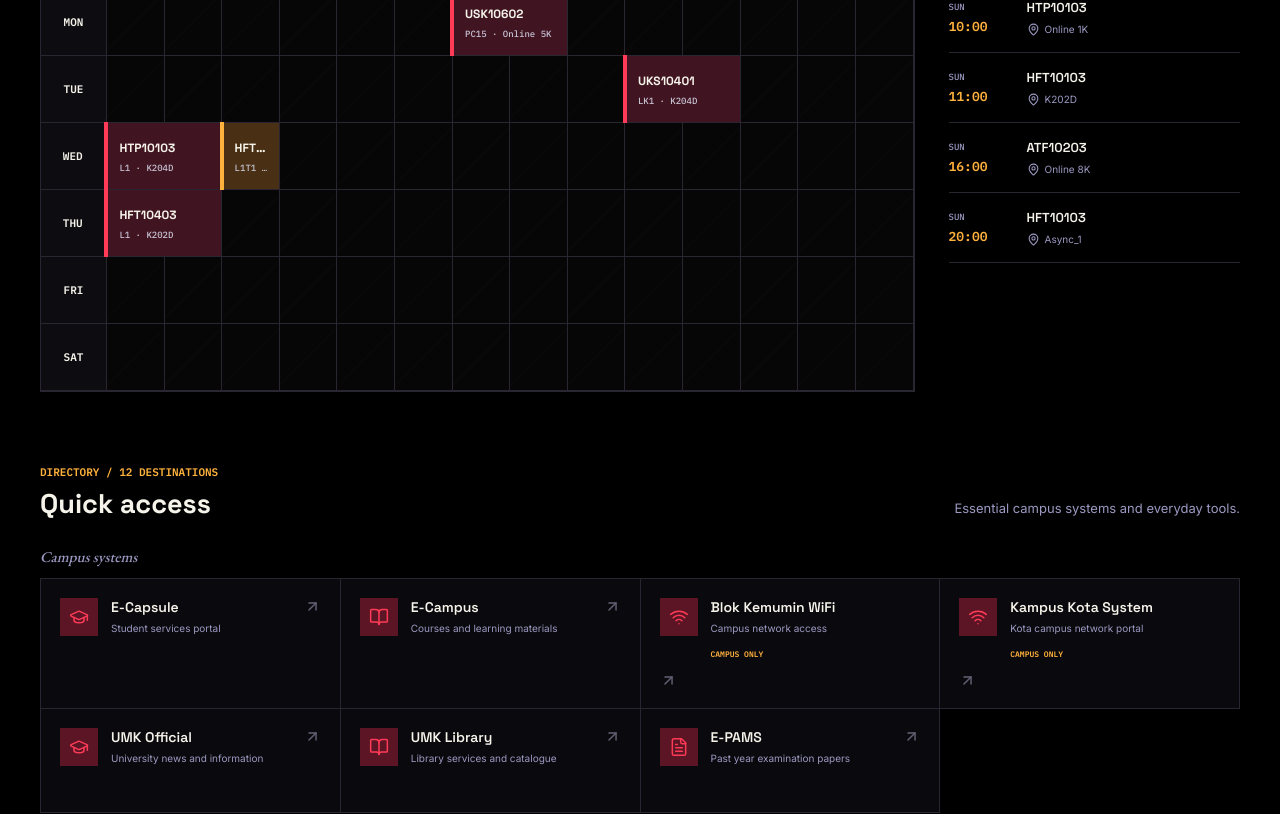
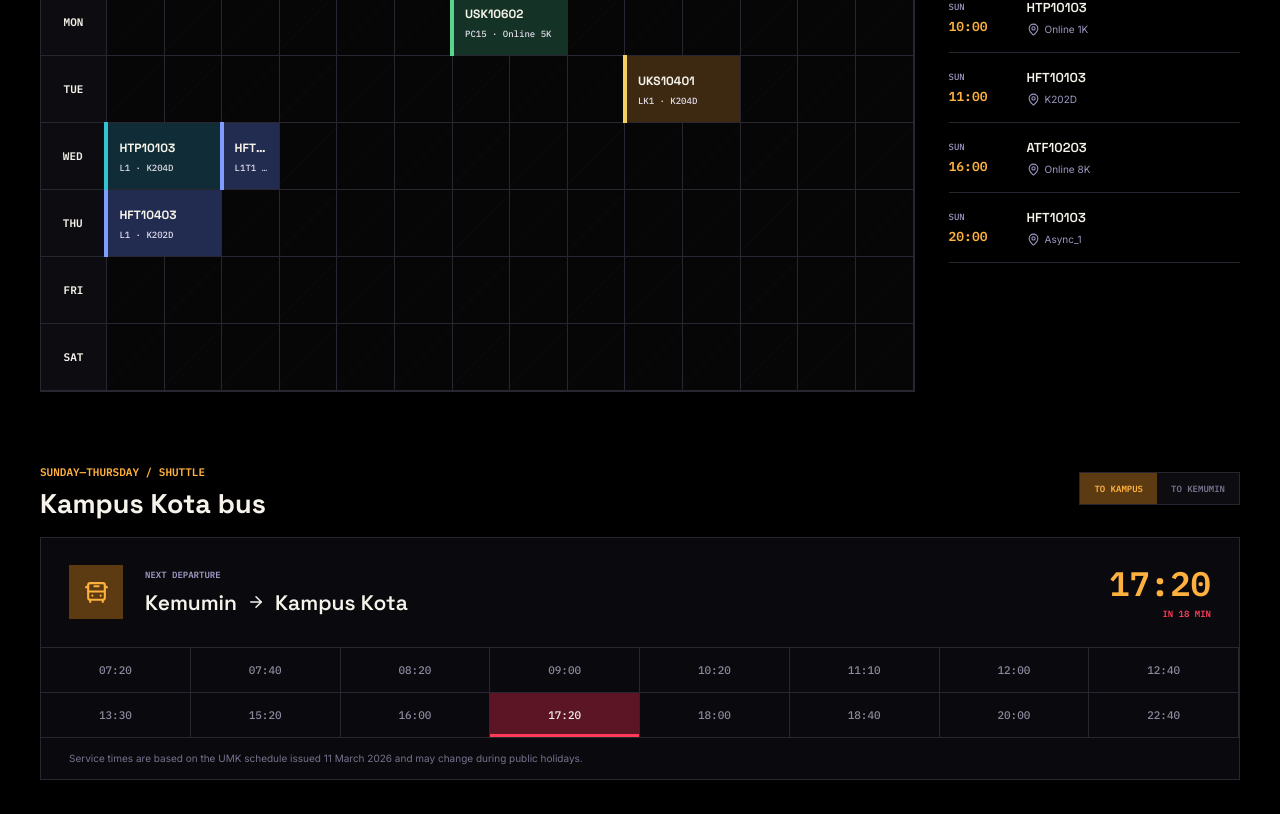
Before and after one commit to yongjern/UMKSystem, a Next.js app: page / in a window 1280 px wide. Shown: the part 580-1394 px from the top of the page. Built offline with nearby package versions, Linux system fonts and the light colour scheme; no server answers.

Commit message:
[core] Added bus timetable

```diff
--- a/src/components/dashboard.tsx
+++ b/src/components/dashboard.tsx
@@ -1,14 +1,24 @@
 "use client";
 
-import { ArrowUpRight, BookOpen, CalendarDays, Clock3, FileText, GraduationCap, MapPin, MessageCircle, Radio, Sparkles, Video, Wifi } from "lucide-react";
+import { ArrowRight, ArrowUpRight, BookOpen, BusFront, CalendarDays, Clock3, FileText, GraduationCap, MapPin, MessageCircle, MoonStar, Radio, Sparkles, Video, Wifi } from "lucide-react";
 import Image from "next/image";
 import { useEffect, useState } from "react";
 import { quickLinks, type QuickLink } from "@/data/links";
+import { busOperatingDays, busRoutes, type BusDirection } from "@/data/bus-schedule";
 import { classSchedule, dayNames, type ClassSession } from "@/data/schedule";
 import type { CalendarEvent } from "@/lib/calendar";
 
 const icons = { book: BookOpen, calendar: CalendarDays, campus: GraduationCap, file: FileText, message: MessageCircle, sparkles: Sparkles, video: Video, wifi: Wifi };
 const timeSlots = Array.from({ length: 14 }, (_, index) => index + 8);
+const courseColors: Record<string, { background: string; accent: string }> = {
+  UBI2022: { background: "#42220b", accent: "#ffb13d" },
+  HTP10103: { background: "#102d37", accent: "#35c2d1" },
+  HFT10103: { background: "#401421", accent: "#ff3b57" },
+  ATF10203: { background: "#2f2045", accent: "#b58cff" },
+  USK10602: { background: "#143326", accent: "#58d68d" },
+  UKS10401: { background: "#3d2912", accent: "#f5cf62" },
+  HFT10403: { background: "#222c51", accent: "#7f9cff" },
+};
 
 function formatHour(hour: number) {
   const wholeHour = Math.floor(hour);
@@ -44,6 +54,38 @@ function countdownLabel(now: Date, start: Date, end: Date) {
   const hours = Math.floor((totalMinutes % 1440) / 60);
   const minutes = totalMinutes % 60;
   return days > 0 ? `IN ${days}D ${hours}H` : `IN ${hours}H ${minutes}M`;
+}
+
+function isTomorrow(now: Date, date: Date) {
+  const tomorrow = new Date(now);
+  tomorrow.setDate(now.getDate() + 1);
+  return tomorrow.toDateString() === date.toDateString();
+}
+
+function getNextBus(now: Date, direction: BusDirection) {
+  const route = busRoutes.find((item) => item.direction === direction) ?? busRoutes[0];
+  for (let dayOffset = 0; dayOffset < 8; dayOffset += 1) {
+    const serviceDate = new Date(now);
+    serviceDate.setDate(now.getDate() + dayOffset);
+    if (!busOperatingDays.includes(serviceDate.getDay() as (typeof busOperatingDays)[number])) continue;
+    for (const departure of route.departures) {
+      const [hours, minutes] = departure.split(":").map(Number);
+      const departureDate = new Date(serviceDate);
+      departureDate.setHours(hours, minutes, 0, 0);
+      if (departureDate > now) return { route, departure, departureDate };
+    }
+  }
+  return null;
+}
+
+function busCountdown(now: Date, departure: Date) {
+  const totalMinutes = Math.max(0, Math.ceil((departure.getTime() - now.getTime()) / 60000));
+  const days = Math.floor(totalMinutes / 1440);
+  const hours = Math.floor((totalMinutes % 1440) / 60);
+  const minutes = totalMinutes % 60;
+  if (days > 0) return `${days}D ${hours}H`;
+  if (hours > 0) return `${hours}H ${minutes}M`;
+  return `${minutes} MIN`;
 }
 
 function QuickLinkCard({ link }: { link: QuickLink }) {
@@ -83,7 +125,8 @@ function Timetable() {
               const session = sessions.find((item) => item.start === hour);
               if (session) {
                 const span = session.end - session.start;
-                cells.push(<td className={`class-cell ${session.type.toLowerCase()}`} colSpan={span} key={`${day}-${hour}`}><strong>{session.code}</strong><span>{session.group} · {session.mode}</span></td>);
+                const colors = courseColors[session.code];
+                cells.push(<td className="class-cell" style={{ backgroundColor: colors.background, borderLeftColor: colors.accent }} colSpan={span} key={`${day}-${hour}`}><strong>{session.code}</strong><span>{session.group} · {session.mode}</span></td>);
                 hour += span;
               } else {
                 cells.push(<td className="empty-cell" key={`${day}-${hour}`} aria-label={`${day} ${hour}:00 empty`} />);
@@ -95,6 +138,34 @@ function Timetable() {
         </tbody>
       </table>
     </div>
+  );
+}
+
+function BusSchedule({ now }: { now: Date }) {
+  const [direction, setDirection] = useState<BusDirection>("toKampus");
+  const nextBus = getNextBus(now, direction);
+  const activeRoute = busRoutes.find((route) => route.direction === direction) ?? busRoutes[0];
+
+  return (
+    <section className="bus-section" aria-labelledby="bus-title">
+      <div className="section-heading bus-heading">
+        <div><span className="eyebrow">SUNDAY—THURSDAY / SHUTTLE</span><h2 id="bus-title">Kampus Kota bus</h2></div>
+        <div className="route-toggle" aria-label="Bus direction">
+          {busRoutes.map((route) => <button key={route.direction} className={direction === route.direction ? "active" : ""} onClick={() => setDirection(route.direction)}>{route.shortLabel}</button>)}
+        </div>
+      </div>
+      <div className="bus-board">
+        <div className="next-bus-panel">
+          <span className="bus-icon"><BusFront size={25} /></span>
+          <div className="bus-route"><small>NEXT DEPARTURE</small><strong>{activeRoute.from} <ArrowRight size={18} /> {activeRoute.to}</strong></div>
+          <time>{nextBus?.departure ?? "--:--"}<small>{nextBus ? `IN ${busCountdown(now, nextBus.departureDate)}` : "NO SERVICE"}</small></time>
+        </div>
+        <div className="departure-strip">
+          {activeRoute.departures.map((departure) => <span className={nextBus?.departure === departure && nextBus.departureDate.toDateString() === now.toDateString() ? "next" : ""} key={departure}>{departure}</span>)}
+        </div>
+        <p>Service times are based on the UMK schedule issued 11 March 2026 and may change during public holidays.</p>
+      </div>
+    </section>
   );
 }
 
@@ -124,12 +195,14 @@ export function Dashboard() {
   const [now, setNow] = useState<Date | null>(null);
   useEffect(() => { const update = () => setNow(new Date()); update(); const timer = window.setInterval(update, 60000); return () => window.clearInterval(timer); }, []);
   const next = now ? getNextSession(now) : null;
+  const showGoodNight = Boolean(now && next && isTomorrow(now, next.start));
   return (
     <main className="dashboard-shell">
       <header className="site-header"><div className="brand-lockup"><Image src="/logo.svg" alt="Universiti Malaysia Kelantan" width={184} height={72} priority /><div><span>PERSONAL OPERATIONS BOARD</span><h1>My UMK</h1></div></div><div className="live-clock" aria-label="Current date and time"><span><Radio size={12} fill="currentColor" /> LIVE</span><strong>{now ? now.toLocaleTimeString("en-MY", { hour: "2-digit", minute: "2-digit", hour12: false }) : "--:--"}</strong><small>{now ? now.toLocaleDateString("en-MY", { weekday: "long", day: "2-digit", month: "short" }).toUpperCase() : "LOADING"}</small></div></header>
       <div className="signal-divider" aria-hidden="true" />
-      <section className="next-class" aria-labelledby="next-title"><div className="next-status"><span className="eyebrow"><Clock3 size={14} /> NEXT ON SCHEDULE</span><strong>{now && next ? countdownLabel(now, next.start, next.end) : "CALCULATING"}</strong></div><div className="next-main"><span className="day-number">{next ? next.start.getDate().toString().padStart(2, "0") : "--"}</span><div><h2 id="next-title">{next?.session.code ?? "Loading schedule"}</h2><p>{next ? `${next.session.type} · Group ${next.session.group}` : "Semester September · Session 2026/2027"}</p></div></div><div className="next-meta"><span><Clock3 size={15} /> {next ? `${formatHour(next.session.start)}—${formatHour(next.session.end)}` : "--:--"}</span><span><MapPin size={15} /> {next?.session.mode ?? "Checking"}</span></div></section>
+      {showGoodNight ? <section className="next-class good-night" aria-labelledby="next-title"><div className="night-icon"><MoonStar size={38} /></div><div className="next-main"><h2 id="next-title">晚安，明天見。</h2></div></section> : <section className="next-class" aria-labelledby="next-title"><div className="next-status"><span className="eyebrow"><Clock3 size={14} /> NEXT ON SCHEDULE</span><strong>{now && next ? countdownLabel(now, next.start, next.end) : "CALCULATING"}</strong></div><div className="next-main"><span className="day-number">{next ? next.start.getDate().toString().padStart(2, "0") : "--"}</span><div><h2 id="next-title">{next?.session.code ?? "Loading schedule"}</h2><p>{next ? `${next.session.type} · Group ${next.session.group}` : "Semester September · Session 2026/2027"}</p></div></div><div className="next-meta"><span><Clock3 size={15} /> {next ? `${formatHour(next.session.start)}—${formatHour(next.session.end)}` : "--:--"}</span><span><MapPin size={15} /> {next?.session.mode ?? "Checking"}</span></div></section>}
       <div className="schedule-layout"><section className="timetable-section" aria-labelledby="timetable-title"><div className="section-heading"><div><span className="eyebrow">SEMESTER SEPTEMBER · 2026/2027</span><h2 id="timetable-title">Weekly timetable</h2></div><div className="legend"><span className="lecture-dot">LECTURE</span><span className="tutorial-dot">TUTORIAL</span></div></div><Timetable /></section>{now ? <Agenda now={now} /> : null}</div>
+      {now ? <BusSchedule now={now} /> : null}
       <section className="links-section" aria-labelledby="links-title"><div className="section-heading"><div><span className="eyebrow">DIRECTORY / 12 DESTINATIONS</span><h2 id="links-title">Quick access</h2></div><p>Essential campus systems and everyday tools.</p></div><h3>Campus systems</h3><div className="links-grid">{quickLinks.filter((link) => link.category === "campus").map((link) => <QuickLinkCard link={link} key={link.name} />)}</div><h3>Everyday tools</h3><div className="links-grid tools-grid">{quickLinks.filter((link) => link.category === "tools").map((link) => <QuickLinkCard link={link} key={link.name} />)}</div></section>
       <footer><span>UMK PERSONAL DASHBOARD</span><span>SEMESTER 2026/2027</span></footer>
     </main>
--- /dev/null
+++ b/src/data/bus-schedule.ts
@@ -0,0 +1,36 @@
+export type BusDirection = "toKampus" | "toKemumin";
+
+export type BusRoute = {
+  direction: BusDirection;
+  from: string;
+  to: string;
+  shortLabel: string;
+  departures: string[];
+};
+
+export const busOperatingDays = [0, 1, 2, 3, 4] as const;
+
+export const busRoutes: BusRoute[] = [
+  {
+    direction: "toKampus",
+    from: "Kemumin",
+    to: "Kampus Kota",
+    shortLabel: "TO KAMPUS",
+    departures: [
+      "07:20", "07:40", "08:20", "09:00", "10:20", "11:10", "12:00",
+      "12:40", "13:30", "15:20", "16:00", "17:20", "18:00", "18:40",
+      "20:00", "22:40",
+    ],
+  },
+  {
+    direction: "toKemumin",
+    from: "Kampus Kota",
+    to: "Kemumin",
+    shortLabel: "TO KEMUMIN",
+    departures: [
+      "08:00", "08:40", "09:40", "11:00", "11:40", "12:20", "13:00",
+      "14:00", "15:40", "17:00", "17:40", "18:20", "19:00", "22:20",
+      "23:00",
+    ],
+  },
+];
```
Also changed, not shown: src/app/globals.css.
